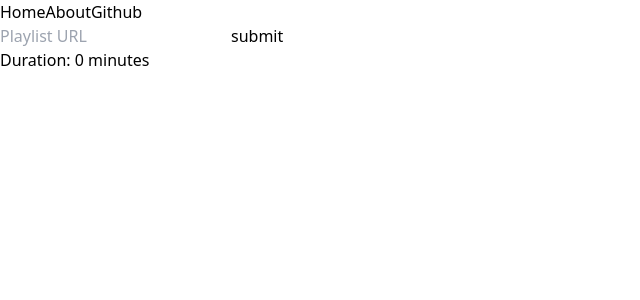
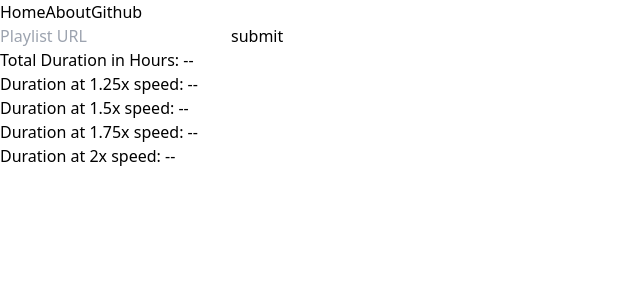
Before and after one commit to kmr-ankitt/Playlen, a React (Vite) app: page / in a window 1280 px wide. Shown: the top 300 px of the page, without its empty margins (0-640 px from the left). Built offline with nearby package versions, Linux system fonts and the light colour scheme.

Commit message:
Display duration in different speeds

```diff
--- a/src/components/Duration.tsx
+++ b/src/components/Duration.tsx
@@ -2,11 +2,44 @@ type DurationProps = {
   duration: number;
 };
 
+function convertMinutesToHours(minutes: number): string {
+  const hours = Math.floor(minutes / 60);
+  const remainingMinutes = minutes % 60;
+  return `${hours} hours ${remainingMinutes
+    .toString()
+    .padStart(2, "0")} minutes`;
+}
+
+function calculateNewDuration(duration: number, factor: number): string {
+  const newDuration = duration / factor;
+  return convertMinutesToHours(Math.round(newDuration));
+}
+
 const Duration: React.FC<DurationProps> = ({ duration }) => {
+  const durationInHoursMinutes = convertMinutesToHours(duration);
+  const duration1_25x = calculateNewDuration(duration, 1.25);
+  const duration1_5x = calculateNewDuration(duration, 1.5);
+  const duration1_75x = calculateNewDuration(duration, 1.75);
+  const duration2x = calculateNewDuration(duration, 2);
 
   return (
-    <div className="flex flex-col items-center justify-center">
-      <p>Duration: {duration} minutes</p>
+    <div className="flex flex-col items-center justify-center text-[1rem] gap-2">
+      <div>
+        {/* <p>
+          Total Duration in Minutes:{" "}
+          {duration !== 0 ? `${duration} minutes` : "--"}
+        </p> */}
+        <p>
+          Total Duration in Hours:{" "}
+          {durationInHoursMinutes !== "0 hours 00 minutes"
+            ? durationInHoursMinutes
+            : "--"}
+        </p>
+        <p>Duration at 1.25x speed: {duration !== 0 ? duration1_25x : "--"}</p>
+        <p>Duration at 1.5x speed: {duration !== 0 ? duration1_5x : "--"}</p>
+        <p>Duration at 1.75x speed: {duration !== 0 ? duration1_75x : "--"}</p>
+        <p>Duration at 2x speed: {duration !== 0 ? duration2x : "--"}</p>
+      </div>
     </div>
   );
 };
```
